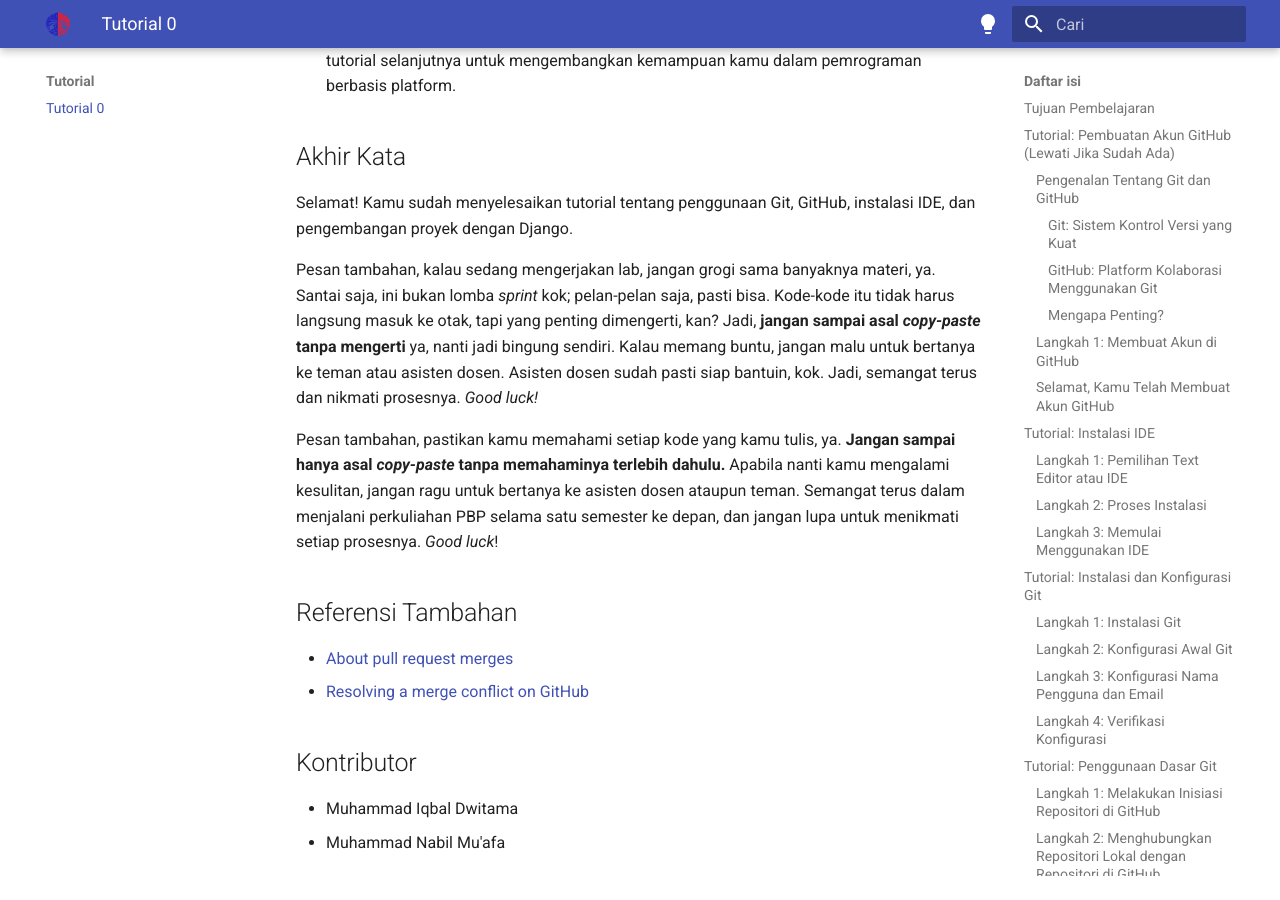
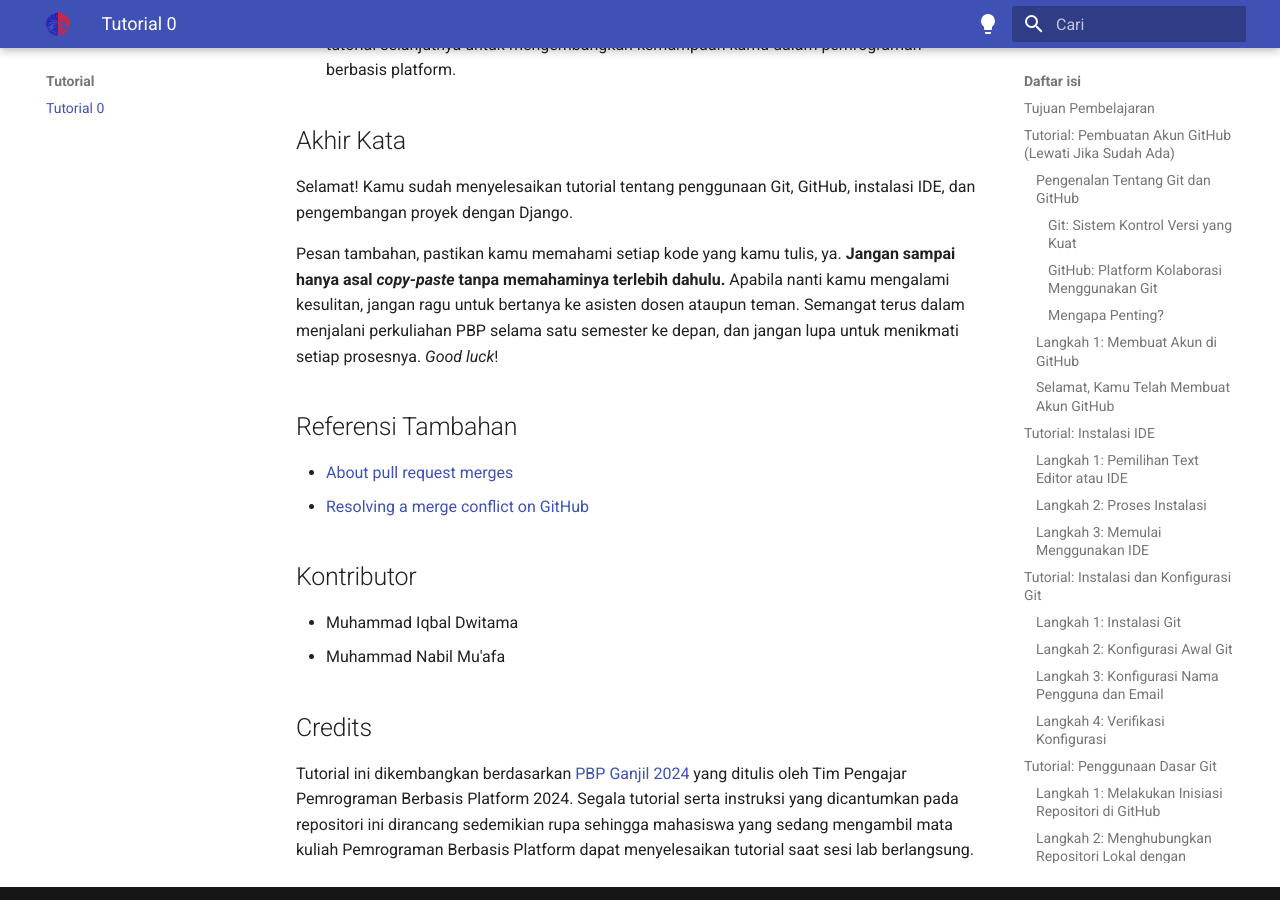
Before and after one commit to pbp-fasilkom-ui/genap-2024, an MkDocs documentation site: the page built from docs/tutorial/tutorial-0.md, in a window 1280 px wide and 900 px high, scrolled down 16663 px. Built offline with MkDocs 1.6.1 and Material for MkDocs 9.7.7, drawn with Linux system fonts in a browser that asks for light colours.

Commit message:
chore: points

````diff
--- a/docs/tutorial/tutorial-0.md
+++ b/docs/tutorial/tutorial-0.md
@@ -40,26 +40,21 @@
 Langkah selanjutnya adalah membuat akun di GitHub, yang akan memungkinkanmu untuk mulai berkolaborasi pada proyek-proyek menggunakan Git.
 
 1. Buka Situs Web GitHub
-
    - Buka peramban web dan akses [GitHub].
 
 2. Membuat Akun
-
    - Di halaman beranda GitHub, cari tombol **`Sign up`** di pojok kanan atas halaman.
    - Klik tombol tersebut untuk memulai proses pendaftaran akun.
 
 3. Isi Formulir Pendaftaran
-
    - Isi formulir pendaftaran dengan informasi yang diperlukan, seperti nama pengguna yang ingin digunakan, alamat _email_ yang valid, dan kata sandi yang aman.
    - Pastikan kamu menyimpan informasi ini dengan aman untuk masuk ke akunmu di masa mendatang.
 
 4. Verifikasi Akun Melalui _Email_
-
    - Setelah mengisi formulir, GitHub akan mengirimkan _email_ verifikasi ke alamat _email_ yang kamu berikan.
    - Buka _email_ tersebut dan ikuti instruksi untuk verifikasi akunmu.
 
 5. Akun GitHub Siap Digunakan
-
    - Setelah verifikasi selesai, kamu akan memiliki akun GitHub yang siap digunakan untuk berkolaborasi dalam proyek dan melacak perubahan menggunakan Git.
 
 **Catatan:**
@@ -163,16 +158,13 @@
 1. Buka [GitHub] melalui peramban web.
 
 2. Buat Repositori Baru
-
    - Pada halaman beranda GitHub, buat repositori baru dengan nama `my-first-repo`.
    - Buka halaman repositori yang baru kamu buat. Pastikan untuk mengatur visibilitas proyek sebagai "Public" dan biarkan pengaturan lainnya pada nilai _default_.
 
 3. Tentukan Direktori Lokal
-
    - Pilih direktori lokal di komputermu yang telah diinisiasi dengan Git. Inilah tempat kamu akan menyimpan versi lokal dari proyek.
 
 4. Tambahkan Berkas `README.md`
-
    - Buat berkas baru dengan nama `README.md` dalam direktori lokal proyekmu.
    - Isi berkas `README.md` dengan informasi seperti nama, NPM, dan kelas. Contoh:
 
@@ -185,12 +177,10 @@
      ```
 
 5. Cek Status dan Lakukan _Tracking_
-
    - Buka _command prompt_ atau terminal, lalu jalankan `git status` pada direktori yang sudah kamu pilih. Perintah ini akan menampilkan berkas-berkas yang belum di-_track_ (_untracked_).
    - Gunakan perintah `git add README.md` untuk menandai berkas README.md sebagai berkas yang akan di-_commit_ (_tracked_).
 
 6. _Commit_ Perubahan
-
    - Jalankan kembali `git status` dan pastikan berkas README.md sudah ditandai sebagai berkas yang akan di-_commit_.
    - Lanjutkan dengan menjalankan `git commit -m "<KOMENTAR KAMU>"` untuk membuat _commit_ dengan pesan komentar yang sesuai dengan perubahan yang kamu lakukan.
 
@@ -624,8 +614,6 @@
 
 Selamat! Kamu sudah menyelesaikan tutorial tentang penggunaan Git, GitHub, instalasi IDE, dan pengembangan proyek dengan Django.
 
-Pesan tambahan, kalau sedang mengerjakan lab, jangan grogi sama banyaknya materi, ya. Santai saja, ini bukan lomba _sprint_ kok; pelan-pelan saja, pasti bisa. Kode-kode itu tidak harus langsung masuk ke otak, tapi yang penting dimengerti, kan? Jadi, **jangan sampai asal _copy-paste_ tanpa mengerti** ya, nanti jadi bingung sendiri. Kalau memang buntu, jangan malu untuk bertanya ke teman atau asisten dosen. Asisten dosen sudah pasti siap bantuin, kok. Jadi, semangat terus dan nikmati prosesnya. _Good luck!_
-
 Pesan tambahan, pastikan kamu memahami setiap kode yang kamu tulis, ya. **Jangan sampai hanya asal _copy-paste_ tanpa memahaminya terlebih dahulu.** Apabila nanti kamu mengalami kesulitan, jangan ragu untuk bertanya ke asisten dosen ataupun teman. Semangat terus dalam menjalani perkuliahan PBP selama satu semester ke depan, dan jangan lupa untuk menikmati setiap prosesnya. _Good luck_!
 
 ## Referensi Tambahan
````
